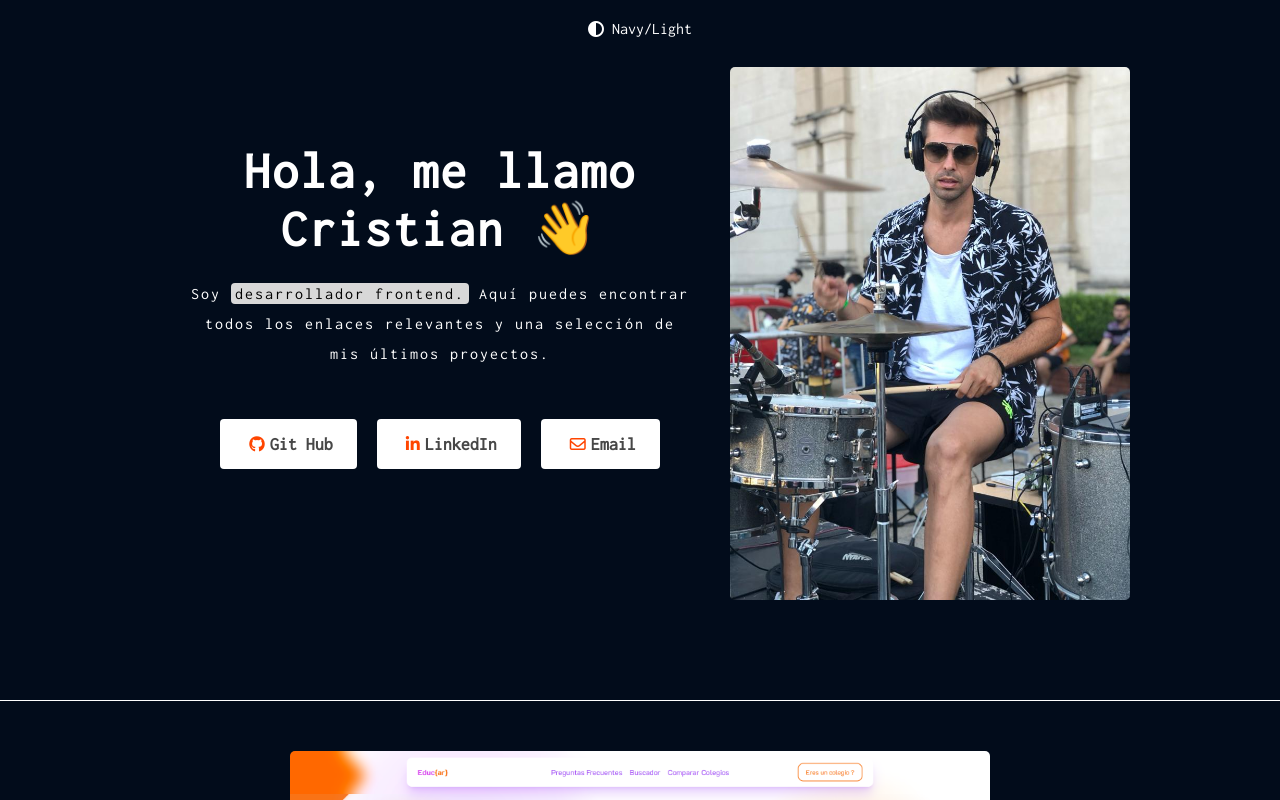
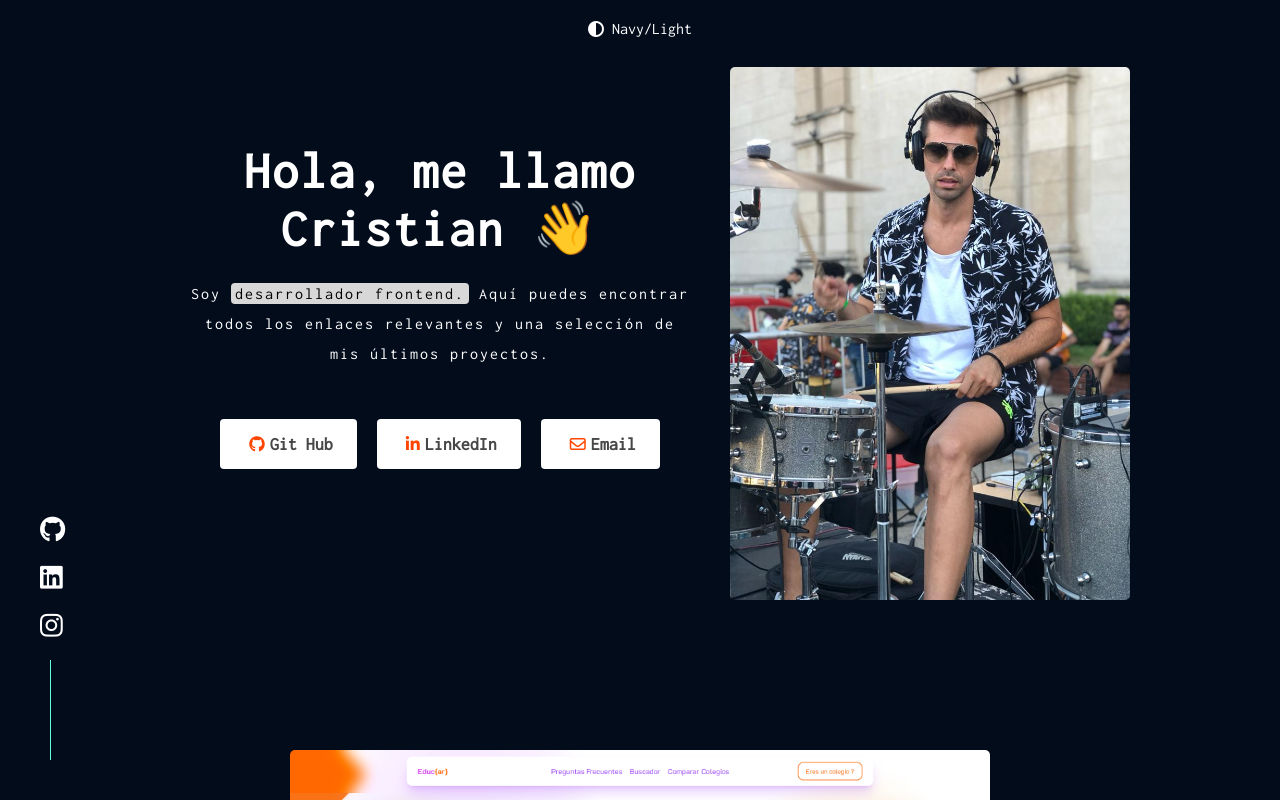
Before and after one commit to CristianMozetich/Portfolio, a React (Vite) app: page / in a window 1280 px wide. Shown: the top 800 px of the page. Built offline with nearby package versions, Linux system fonts and the light colour scheme.

Commit message:
actualizaciones

```diff
--- a/src/App.css
+++ b/src/App.css
@@ -53,11 +53,6 @@ body {
   color: #474747;
 }
 
-.modo-light .educar_container{
-  border-top: 1px solid orangered;
-  border-bottom: 1px orangered solid;
-}
-
 .modo-navy a{
   color: #fff;
 }
@@ -85,3 +80,7 @@ body {
 .modo-light .tarjeta_proyectos a:hover{
   color: orangered;
 }
+
+.modo-light .LinksMedia .linea-vertical{
+  background-color: orangered;
+}
--- a/src/App.jsx
+++ b/src/App.jsx
@@ -3,6 +3,7 @@ import IntroContainer from './Components/IntroContainer/IntroContainer';
 import Proyects from './Components/Proyects/Proyects';
 import './App.css';
 import EducarProyect from './Components/EducarProyect/EducarProyect';
+import LinksMedia from './Components/LinksMedia/LinksMedia';
 
 function App() {
   const [modoLight, setModoLight] = useState(false);
@@ -22,6 +23,7 @@ function App() {
   return (
     <div className={`App ${modoLight ? 'modo-light' : 'modo-navy'}`}>
       <button className='btn' onClick={handleClick}><i className="fa-solid fa-circle-half-stroke"></i>Navy/Light</button>
+      <LinksMedia/>
       <IntroContainer />
       <EducarProyect/>
       <Proyects />
--- a/src/Components/EducarProyect/EducarProyect.css
+++ b/src/Components/EducarProyect/EducarProyect.css
@@ -5,8 +5,6 @@
     flex-wrap: wrap;
     margin: auto;
     max-width: 1300px;
-    border-top: 1px solid white;
-    border-bottom: 1px white solid;
     padding: 50px;
 }
 
--- /dev/null
+++ b/src/Components/LinksMedia/LinksMedia.css
@@ -0,0 +1,28 @@
+.LinksMedia{
+    padding: 20px;
+    margin: 20px;
+    position: fixed;
+    display: flex;
+    flex-direction: column;
+    gap: 20px;
+    font-size: 26px;
+    bottom: 0px;
+    z-index: 2;
+}
+
+.LinksMedia .linea-vertical {
+    height: 100px; /* Altura deseada de la línea (ajusta según necesites) */
+    width: 1px; /* Ancho de la línea vertical */
+    background-color: #64ffda; /* Color de la línea vertical */
+    margin: 0 10px; /* Márgenes para separar la línea de los iconos */
+}
+
+.LinksMedia a:hover{
+    color: #64ffda;
+}
+
+@media (max-width: 900px){
+    .LinksMedia{
+        display: none;
+    }
+}
--- /dev/null
+++ b/src/Components/LinksMedia/LinksMedia.jsx
@@ -0,0 +1,14 @@
+import React from 'react'
+import './LinksMedia.css'
+
+const LinksMedia = () => {
+  return (
+    <div className='LinksMedia'>
+        <a href="https://github.com/CristianMozetich" target='_blank'><i class="fa-brands fa-github"></i></a>
+        <a href="https://www.linkedin.com/in/cristian-mozetich-135086256/" target='_blank'><i class="fa-brands fa-linkedin"></i></a>
+        <a href="https://www.instagram.com/cristianmozetich/" target='_blank'><i class="fa-brands fa-instagram"></i></a>
+        <div className='linea-vertical'></div>
+    </div>
+  )
+}
+export default LinksMedia
--- a/src/Components/Proyects/Proyects.css
+++ b/src/Components/Proyects/Proyects.css
@@ -20,7 +20,7 @@
   }
 
   .tarjeta_proyectos {
-    width: 350px;
+    width: 320px;
     height: 250px;
     margin: 20px;
     padding: 15px;
```
